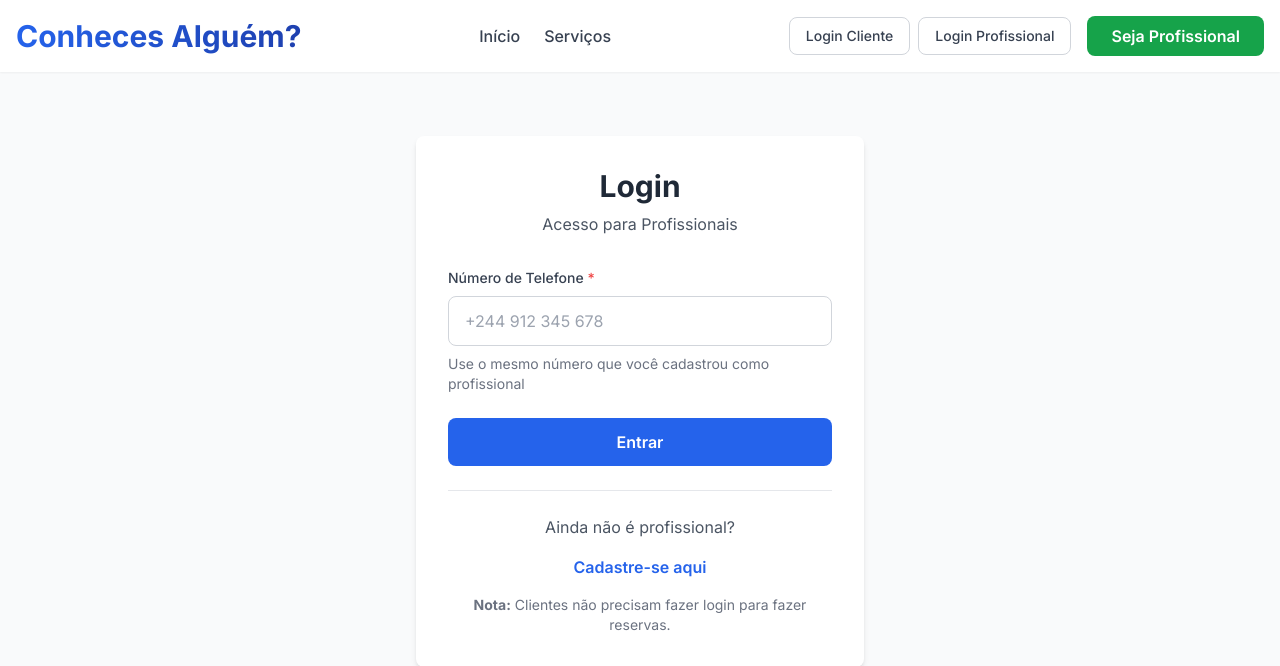
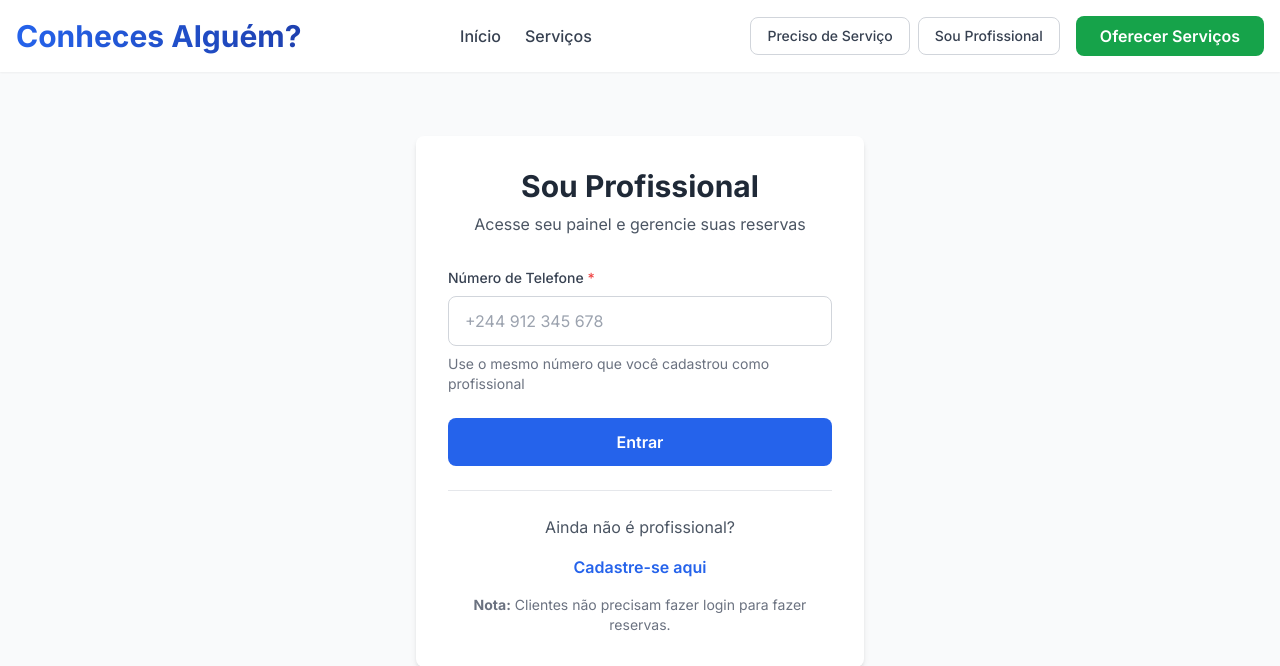
Before and after one commit to mjnetto/ConhecesAlguem, a Django app: page /accounts/profissional/login/ in a window 1280 px wide. Shown: the top 666 px of the page. Run offline with Django 4.2, Linux system fonts and the light colour scheme; parts of the project's set-up code (start-up, migrations or seed data) failed here and were passed over; some libraries are stand-ins or nearby versions.

Commit message:
Tornar textos de navegação mais amigáveis: 'Preciso de Serviço', 'Sou Profissional', 'Oferecer Serviços'

```diff
--- a/templates/accounts/login.html
+++ b/templates/accounts/login.html
@@ -1,13 +1,13 @@
 {% extends 'base.html' %}
 
-{% block title %}Login - Conheces Alguém?{% endblock %}
+{% block title %}Sou Profissional - Conheces Alguém?{% endblock %}
 
 {% block content %}
 <div class="container mx-auto px-4 py-16">
     <div class="max-w-md mx-auto">
         <div class="bg-white rounded-lg shadow-md p-8">
-            <h1 class="text-3xl font-bold text-gray-800 mb-2 text-center">Login</h1>
-            <p class="text-gray-600 mb-8 text-center">Acesso para Profissionais</p>
+            <h1 class="text-3xl font-bold text-gray-800 mb-2 text-center">Sou Profissional</h1>
+            <p class="text-gray-600 mb-8 text-center">Acesse seu painel e gerencie suas reservas</p>
 
             <form method="post" class="space-y-6">
                 {% csrf_token %}
--- a/templates/base.html
+++ b/templates/base.html
@@ -61,20 +61,20 @@
                             href="{% url 'accounts:client_login' %}"
                             class="px-4 py-2 border border-gray-300 rounded-lg text-gray-700 hover:bg-gray-50 transition-colors font-medium text-sm"
                         >
-                            Login Cliente
+                            Preciso de Serviço
                         </a>
                         <a
                             href="{% url 'accounts:professional_login' %}"
                             class="px-4 py-2 border border-gray-300 rounded-lg text-gray-700 hover:bg-gray-50 transition-colors font-medium text-sm"
                         >
-                            Login Profissional
+                            Sou Profissional
                         </a>
                     </div>
                     <a
                         href="{% url 'accounts:register_professional' %}"
                         class="bg-green-600 hover:bg-green-700 text-white px-6 py-2 rounded-lg font-semibold transition-colors"
                     >
-                        Seja Profissional
+                        Oferecer Serviços
                     </a>
                     {% endif %}
                     <!-- Mobile menu button -->
@@ -97,9 +97,9 @@
                     <a href="{% url 'accounts:professional_dashboard' %}" class="text-gray-700 hover:text-blue-600 font-medium">Meu Painel</a>
                     <a href="{% url 'accounts:professional_logout' %}" class="text-gray-700 hover:text-blue-600 font-medium">Sair</a>
                     {% else %}
-                    <a href="{% url 'accounts:client_login' %}" class="text-gray-700 hover:text-blue-600 font-medium">Login Cliente</a>
-                    <a href="{% url 'accounts:professional_login' %}" class="text-gray-700 hover:text-blue-600 font-medium">Login Profissional</a>
-                    <a href="{% url 'accounts:register_professional' %}" class="bg-green-600 text-white px-6 py-2 rounded-lg font-semibold text-center">Seja Profissional</a>
+                    <a href="{% url 'accounts:client_login' %}" class="text-gray-700 hover:text-blue-600 font-medium">Preciso de Serviço</a>
+                    <a href="{% url 'accounts:professional_login' %}" class="text-gray-700 hover:text-blue-600 font-medium">Sou Profissional</a>
+                    <a href="{% url 'accounts:register_professional' %}" class="bg-green-600 text-white px-6 py-2 rounded-lg font-semibold text-center">Oferecer Serviços</a>
                     {% endif %}
                 </div>
             </div>
```
Also changed, not shown: templates/accounts/client_login.html (+5 -2 lines).
